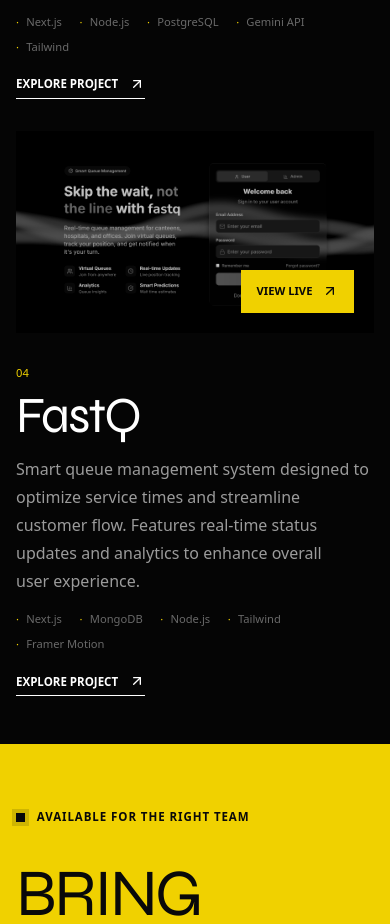
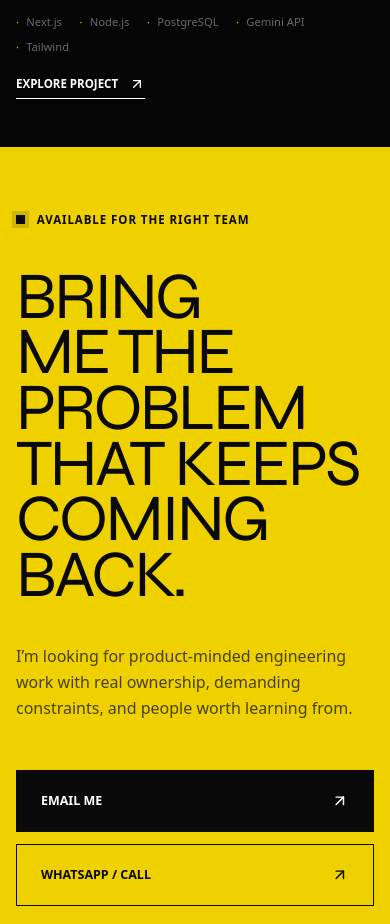
Before and after one commit to aakarsh12x/PortfolioV2, a Next.js app: page / in a window 390 px wide. Shown: the part 9100-10024 px from the top of the page. Built offline with nearby package versions, Linux system fonts and the light colour scheme.

Commit message:
feat: add smooth theme transition, remove FastQ project, and add left padding to experience rail

```diff
--- a/src/app/globals.css
+++ b/src/app/globals.css
@@ -77,6 +77,11 @@ html, body {
   max-width: 100vw;
   margin: 0;
   padding: 0;
+  transition: background-color 450ms cubic-bezier(0.22, 1, 0.36, 1), color 450ms cubic-bezier(0.22, 1, 0.36, 1), border-color 450ms cubic-bezier(0.22, 1, 0.36, 1);
+}
+
+section, header, footer, article, nav, div, p, span, h1, h2, h3, h4, h5, h6, a, button, dl, dt, dd, li, ul {
+  transition: background-color 450ms cubic-bezier(0.22, 1, 0.36, 1), color 450ms cubic-bezier(0.22, 1, 0.36, 1), border-color 450ms cubic-bezier(0.22, 1, 0.36, 1), fill 450ms cubic-bezier(0.22, 1, 0.36, 1), stroke 450ms cubic-bezier(0.22, 1, 0.36, 1);
 }
 
 /* ===== CUSTOM SCROLLBAR ===== */
@@ -1214,7 +1219,7 @@ html.light .hero-portrait__tone {
   background: var(--bg-card);
 }
 .experience-role__rail {
-  padding: 2rem 1.5rem 2rem 0;
+  padding: 2rem 1.5rem 2rem 1.25rem;
   display: flex;
   flex-direction: column;
   justify-content: space-between;
@@ -1332,7 +1337,7 @@ html.light .hero-portrait__tone {
 
 @media (max-width: 1023px) {
   .experience-heading { grid-template-columns: 1.5fr 1fr; }
-  .experience-role { grid-template-columns: 5rem minmax(0, 1fr); }
+  .experience-role { grid-template-columns: 7.5rem minmax(0, 1fr); }
   .experience-role__impact { grid-column: 2; grid-row: 2; border-top: 1px solid var(--border); border-left: 0; grid-template-columns: repeat(3, 1fr); grid-template-rows: none; }
   .experience-role__impact div { border-right: 1px solid var(--border); border-bottom: 0; }
   .experience-role__impact div:last-child { border-right: 0; }
--- a/src/data/portfolio.ts
+++ b/src/data/portfolio.ts
@@ -110,13 +110,6 @@ export const PROJECTS = [
         tech: ["Next.js", "Node.js", "PostgreSQL", "Gemini API", "Tailwind"],
         url: "https://money-map-fnl.vercel.app",
         image: "/money-map.png"
-    },
-    {
-        title: "FastQ",
-        desc: "Smart queue management system designed to optimize service times and streamline customer flow. Features real-time status updates and analytics to enhance overall user experience.",
-        tech: ["Next.js", "MongoDB", "Node.js", "Tailwind", "Framer Motion"],
-        url: "https://fastq-ichy73kkw-aakarsh12xs-projects.vercel.app",
-        image: "/fastq.png"
     }
 ];
 
```
